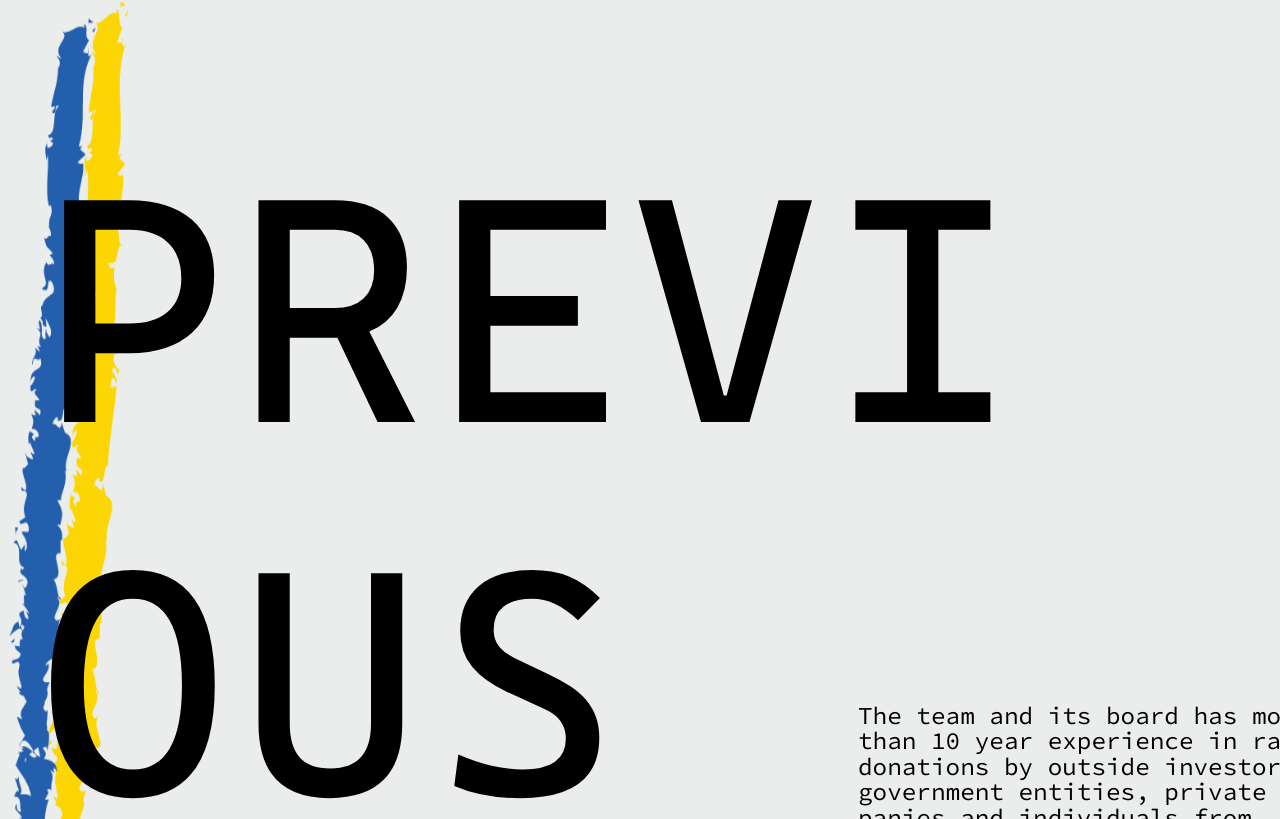
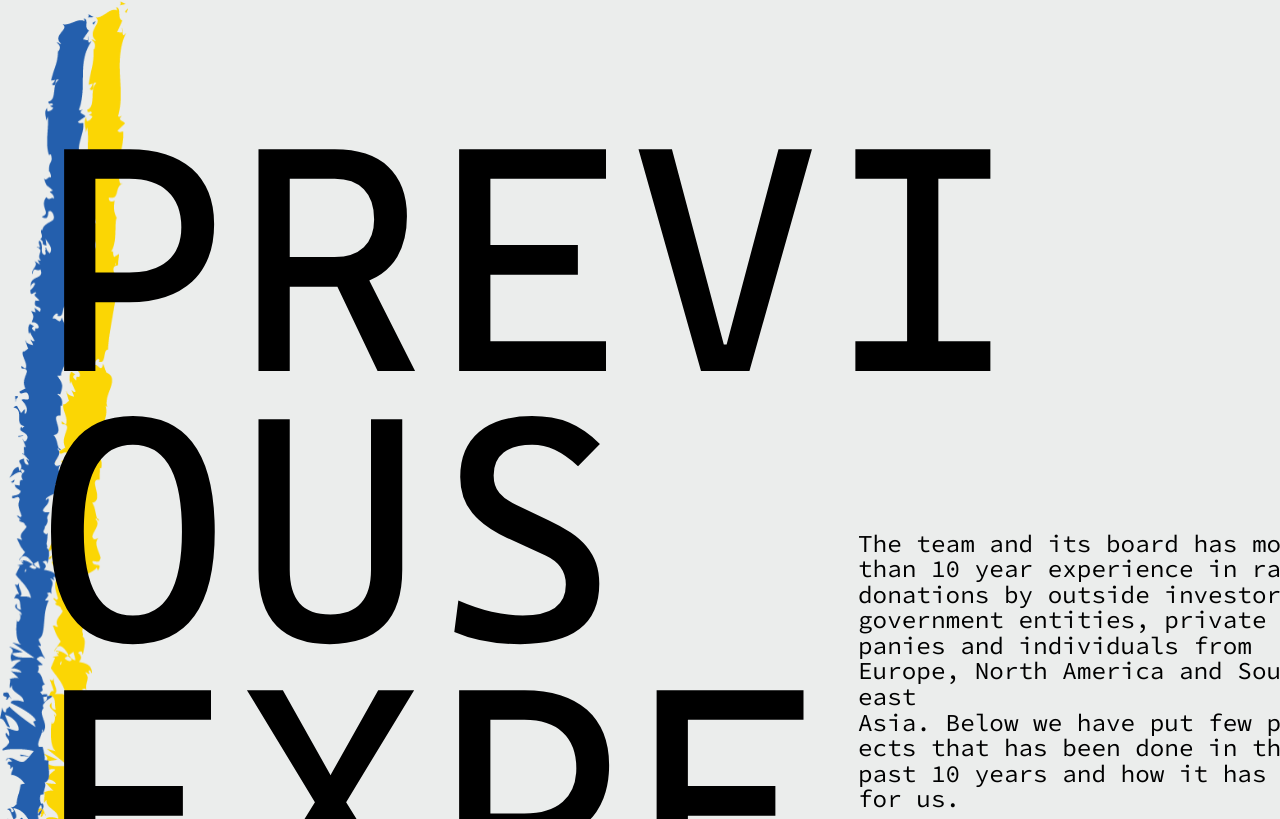
Before and after one commit to EriksOsis/Ukrain, a React (Create React App) app: page / in a window 1280 px wide. Shown: the part 2021-2840 px from the top of the page. Built offline with nearby package versions, Linux system fonts and the light colour scheme.

Commit message:
line height fix

```diff
--- a/src/components/ExperienceSection/ExperienceSection.css
+++ b/src/components/ExperienceSection/ExperienceSection.css
@@ -21,7 +21,7 @@
     font-size: 25vw;
     font-weight: 400;
     letter-spacing: 10px;
-    line-height: 29.1vw;
+    line-height: 21.1vw;
 }
 
 .experience-text-container {
```
